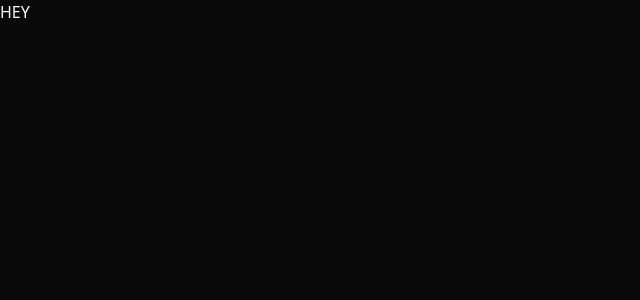
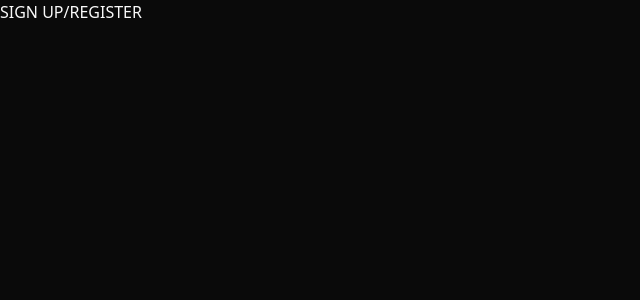
Before and after one commit to anjali012005/CVision, a Next.js app: page / in a window 1280 px wide. Shown: the top 300 px of the page, without its empty margins (0-640 px from the left). Built offline with nearby package versions, Linux system fonts and the light colour scheme.

Commit message:
Added user profile in sidebar

```diff
--- a/app/home/page.jsx
+++ b/app/home/page.jsx
@@ -13,6 +13,10 @@ const page = () => {
                 <SidebarProvider>
                     <Sidebar>
                         <SidebarHeader />
+                        <img src='./user-avatar.png' alt="user-profile" className='w-36 h-36 rounded-full bg-amber-500 m-auto' />
+                        <p className="m-auto p-3 text-sm text-amber-500 italic">
+                            "Consistency beats talent🚀"
+                        </p>
                         <SidebarContent />
                         <SidebarFooter>
                             <SidebarMenu>
--- a/app/page.js
+++ b/app/page.js
@@ -3,7 +3,7 @@ import Image from "next/image";
 export default function Home() {
   return (
     <div>
-      HEY
+      SIGN UP/REGISTER
     </div>
   );
 }
```
